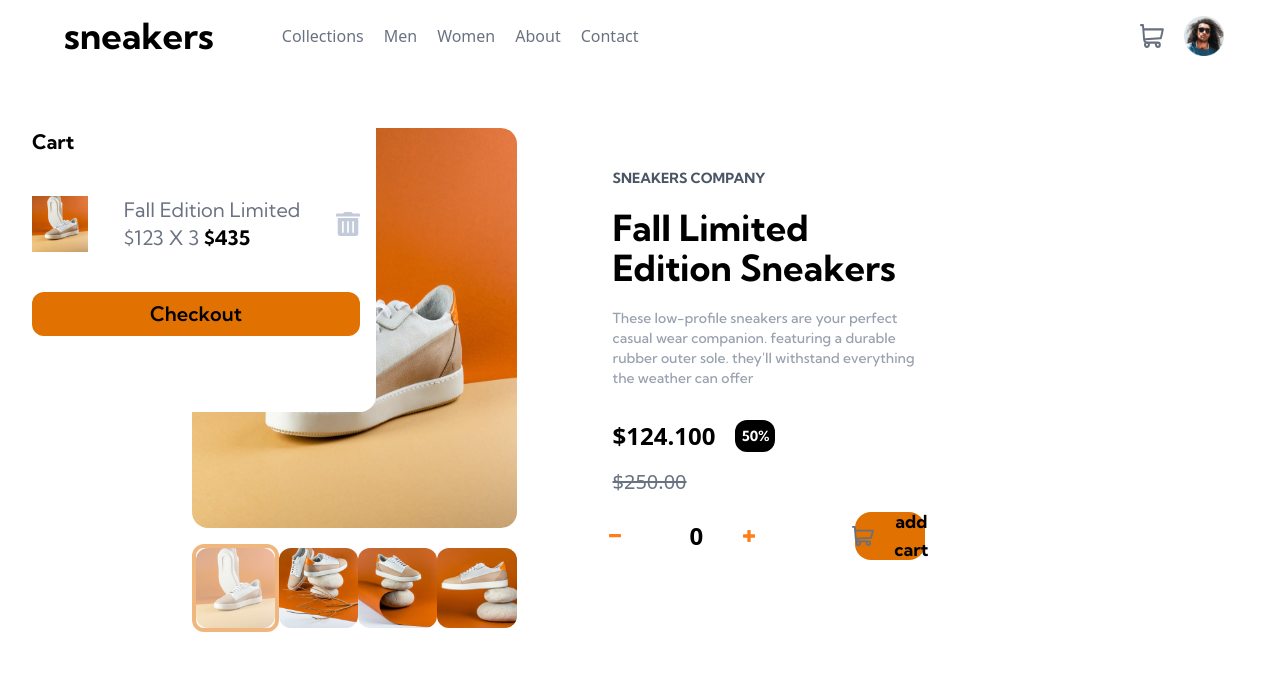
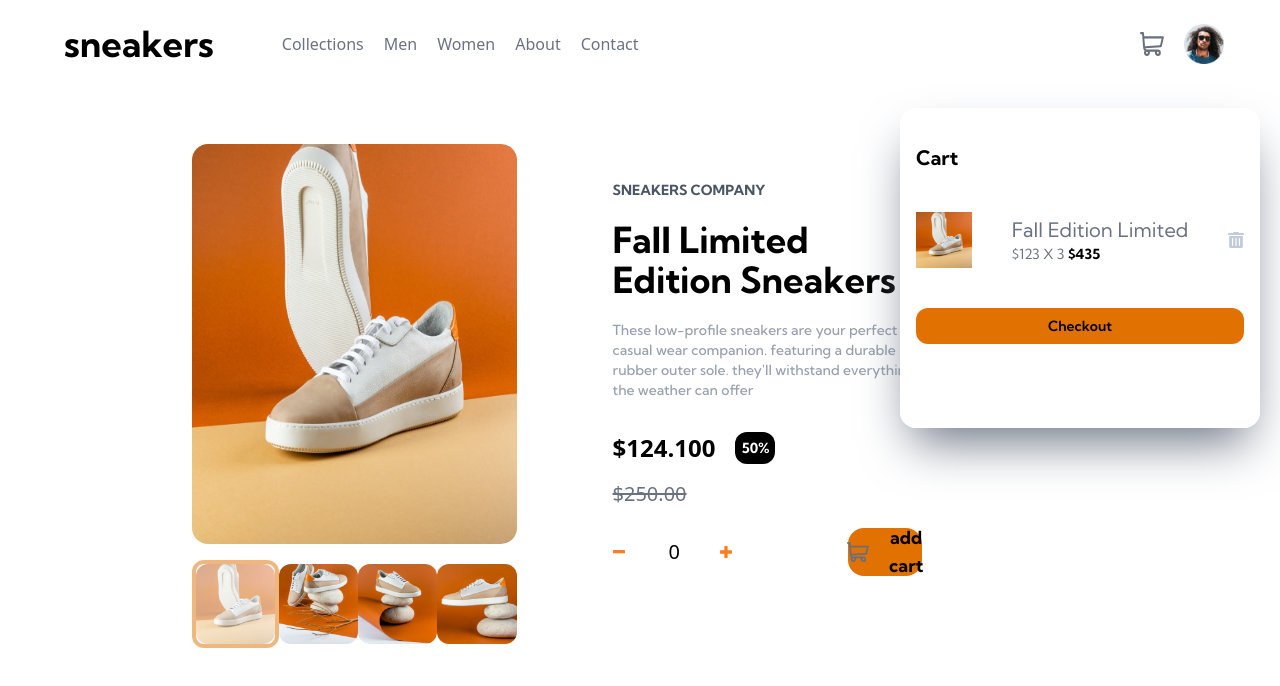
Before and after one commit to mugisha12john/E-commerce-product-page-js, a website: page index.html in a window 1280 px wide. Both pictures are taken after a click on the picture 1152 px from the left and 36 px from the top of the page. Drawn offline with Linux system fonts and the light colour scheme.

```diff
--- a/index.html
+++ b/index.html
@@ -35,11 +35,31 @@
           <ul
             class="hidden md:block capitalize text-[16px] font-normal lg:ml-12 text-gray-500 lg:flex justify-center items-center gap-5"
           >
-            <li>collections</li>
-            <li>men</li>
-            <li>women</li>
-            <li>about</li>
-            <li>contact</li>
+            <li
+              class="hover:border-b-2 hover:border-amber-600 hover:cursor-pointer py-4"
+            >
+              collections
+            </li>
+            <li
+              class="hover:border-b-2 hover:border-amber-600 hover:cursor-pointer py-4"
+            >
+              men
+            </li>
+            <li
+              class="hover:border-b-2 hover:border-amber-600 hover:cursor-pointer py-4"
+            >
+              women
+            </li>
+            <li
+              class="hover:border-b-2 hover:border-amber-600 hover:cursor-pointer py-4"
+            >
+              about
+            </li>
+            <li
+              class="hover:border-b-2 hover:border-amber-600 hover:cursor-pointer py-4"
+            >
+              contact
+            </li>
           </ul>
         </div>
 
@@ -47,12 +67,12 @@
           <img
             id="cart-btn"
             src="images/icon-cart.svg"
-            class="size-6"
+            class="size-6 hover:cursor-pointer"
             alt="icon-cart"
           />
           <img
             src="images/image-avatar.png"
-            class="size-10"
+            class="size-10 hover:cursor-pointer hover:border-2 hover:border-amber-600 hover:rounded-full"
             alt="profile image"
           />
         </div>
@@ -80,7 +100,10 @@
       </div>
 
       <!-- toggle cart card -->
-      <div id="cart-items" class="m-4 hidden absolute mt-[20px] z-40">
+      <div
+        id="cart-items"
+        class="m-4 hidden absolute mt-[20px] z-40 lg:ml-[900px] shadow-2xl shadow-gray-500 rounded-2xl"
+      >
         <div class="bg-white w-[360px] h-80 p-4 rounded-2xl">
           <h1 class="capitalize font-display font-bold text-xl mt-5">cart</h1>
           <div class="mt-10 flex justify-between items-center gap-5">
@@ -93,14 +116,18 @@
               <h1 class="font-display text-xl capitalize text-gray-500">
                 fall edition limited
               </h1>
-              <p class="text-gray-500 text-xl font-display">
+              <p class="text-gray-500 text-xl lg:text-sm font-display">
                 $123 X 3 <b class="text-black">$435</b>
               </p>
             </div>
-            <img src="images/icon-delete.svg" class="size-6" alt="" />
+            <img
+              src="images/icon-delete.svg"
+              class="size-6 lg:size-4 hover:cursor-pointer"
+              alt=""
+            />
           </div>
           <button
-            class="bg-amber-600 p-2 w-full text-xl font-semibold capitalize font-display mt-10 rounded-xl"
+            class="bg-amber-600 p-2 w-full text-xl lg:text-sm font-semibold capitalize font-display mt-10 rounded-xl"
           >
             checkout
           </button>
@@ -205,16 +232,20 @@
             class="lg:w-1/2 lg:flex lg:justify-center lg:items-center lg:gap-10"
           >
             <div class="m-4 flex justify-evenly items-center lg:gap-10">
-              <button class="size-10">
+              <button class="size-10 hover:cursor-pointer hover:opacity-50">
                 <img src="images/icon-minus.svg" alt="" />
               </button>
-              <p class="text-2xl font-bold">0</p>
-              <button class="size-10">
+              <p class="text-2xl font-bold lg:font-medium lg:text-xl lg:-ml-6">
+                0
+              </p>
+              <button
+                class="size-10 lg:size-14 hover:cursor-pointer hover:opacity-50"
+              >
                 <img src="images/icon-plus.svg" alt="" />
               </button>
             </div>
             <button
-              class="bg-amber-600 m-4 w-80 flex justify-center text-black font-bold font-display text-2xl items-center lg:w-1/2 lg:h-12 p-2 gap-5 rounded-2xl lg:text-lg"
+              class="bg-amber-600 m-4 w-80 flex justify-center text-black font-bold font-display text-2xl items-center lg:w-1/2 lg:h-12 p-2 gap-5 rounded-2xl lg:text-lg hover:opacity-60 hover:cursor-pointer"
             >
               <img src="images/icon-cart.svg" class="" alt="" /> add cart
             </button>
```
Also changed, not shown: src/output.css.
